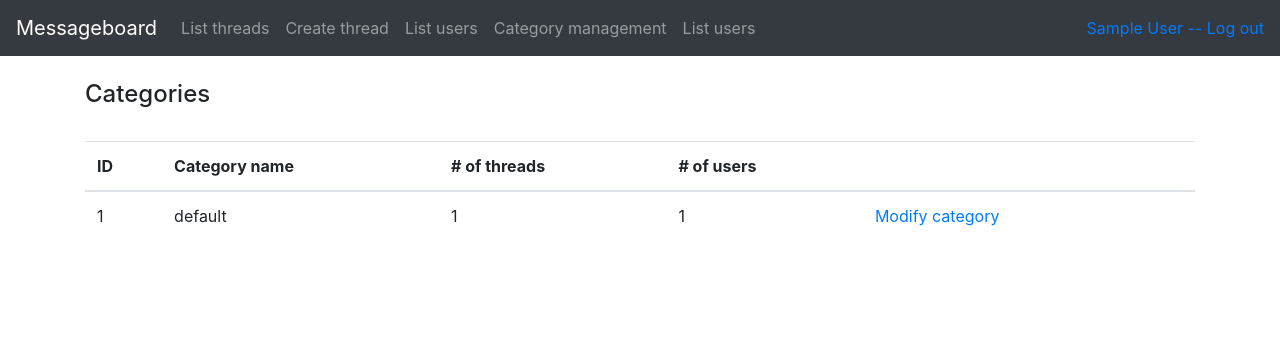
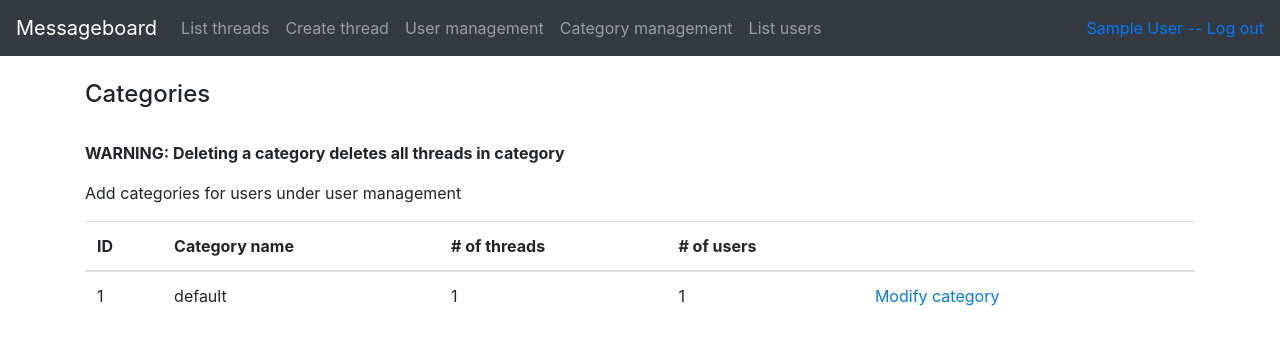
Before and after one commit to tjouni/messageboard, a Flask app: page /categories/ in a window 1280 px wide. Shown: the top 345 px of the page. Run offline with Flask 2, Linux system fonts and the light colour scheme; a user stored in the database is signed in; data comes from the database, SQL or seed files in the repository; tables that the repository leaves empty hold one stand-in row (values such as "Sample post"); some libraries are stand-ins or nearby versions.

Commit message:
add category deletion, minor layout fixes

```diff
--- a/application/categories/views.py
+++ b/application/categories/views.py
@@ -2,6 +2,7 @@ from flask import render_template, request, redirect, url_for
 
 from application import app, bcrypt, db, login_required
 from application.categories.models import Category
+from application.threads.models import Thread
 
 
 @app.route("/categories/", methods=["GET"])
@@ -16,9 +17,14 @@ def categories_create():
     return None
 
 
-@app.route("/categoriess/delete/<int:category_id>/", methods=["GET"])
+@app.route("/categories/delete/<int:category_id>/", methods=["GET"])
 @login_required("admin")
 def delete_category(category_id):
-    u = Category.query.get(category_id)
-
-    return redirect(url_for("auth_index"))
+    cat = Category.query.get(category_id)
+    threads = db.session.query(Thread).filter(
+        Thread.category_id == category_id)
+    for thread in threads:
+        Thread.delete_thread(thread.id)
+    db.session.delete(cat)
+    db.session.commit()
+    return redirect(url_for("categories_index"))
--- a/application/templates/categories/list.html
+++ b/application/templates/categories/list.html
@@ -5,6 +5,8 @@
 <h4>Categories</h4>
 <br>
 
+<p><strong>WARNING: Deleting a category deletes all threads in category</strong></p>
+<p>Add categories for users under user management</p>
 <table class="table">
     <thead>
         <tr>
@@ -26,6 +28,8 @@
             <td><a href="{{ url_for('categories_index', category_id=category.id) }}">Modify category</a></td>
             {% if category.id != 1 %}
             <td><a href="{{ url_for('delete_category', category_id=category.id) }}">Delete category</a></td>
+            {% else %}
+            <td></td>
             {% endif %}
         </tr>
         {% endfor %}
--- a/application/templates/layout.html
+++ b/application/templates/layout.html
@@ -31,7 +31,7 @@
                     <a class="nav-link" href="{{ url_for('threads_form') }} ">Create thread</a>
                 </li>
                 <li class="nav-item">
-                    <a class="nav-link" href="{{ url_for('auth_index') }} ">List users</a>
+                    <a class="nav-link" href="{{ url_for('auth_index') }} ">User management</a>
                 </li>
                 {% if current_user.is_admin() %}
                 <li class="nav-item">
--- a/application/templates/threads/view.html
+++ b/application/templates/threads/view.html
@@ -8,7 +8,7 @@
 <table class="table table-striped">
     <thead>
         <tr>
-            <th scope="col">Message #</th>
+            <th scope="col">ID</th>
             <th scope="col">Time</th>
             <th scope="col" colspan="4">Username</th>
         </tr>
```
